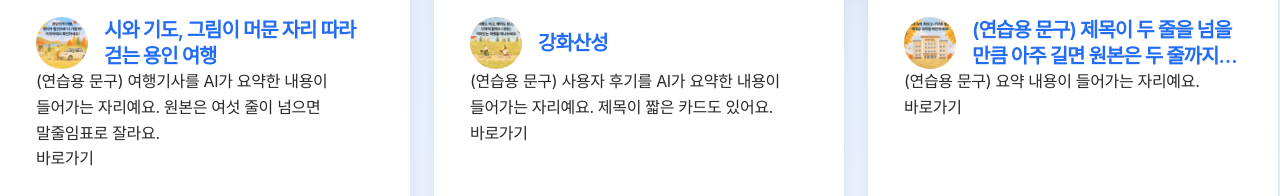
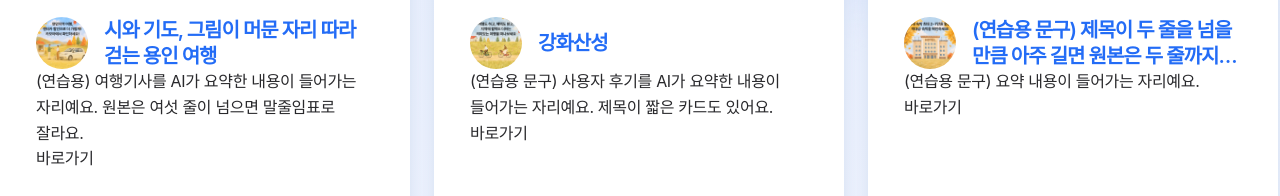
Before and after one commit to jbk3049-wq/css-basic, a plain HTML site: page index.html in a window 1280 px wide. Shown: the part 2640-2836 px from the top of the page. Drawn offline with Linux system fonts and the light colour scheme; a web font is replaced by a local one.

Commit message:
html,css 수정

```diff
--- a/css/style.css
+++ b/css/style.css
@@ -28,7 +28,7 @@ body {
   line-height: var(--lh-base); /* 기본 줄 간격 지정 */
   letter-spacing: var(--ls-base); /* 글자 사이 간격 지정 */
   background-color: var(--color-white); /* 페이지 전체 배경색 지정 */
-  word-break: keep-all;
+  word-break: keep-all; /* 글자 편집 */
 }
 
 ul,
--- a/index.html
+++ b/index.html
@@ -590,8 +590,8 @@
                     >
                   </div>
                   <p>
-                    (연습용 문구) 여행기사를 AI가 요약한 내용이 들어가는
-                    자리예요. 원본은 여섯 줄이 넘으면 말줄임표로 잘라요.
+                    (연습용) 여행기사를 AI가 요약한 내용이 들어가는 자리예요.
+                    원본은 여섯 줄이 넘으면 말줄임표로 잘라요.
                   </p>
                   <span class="thumbs">
                     <img src="assets/images/hero_img_1_4.png" alt="" />
```
